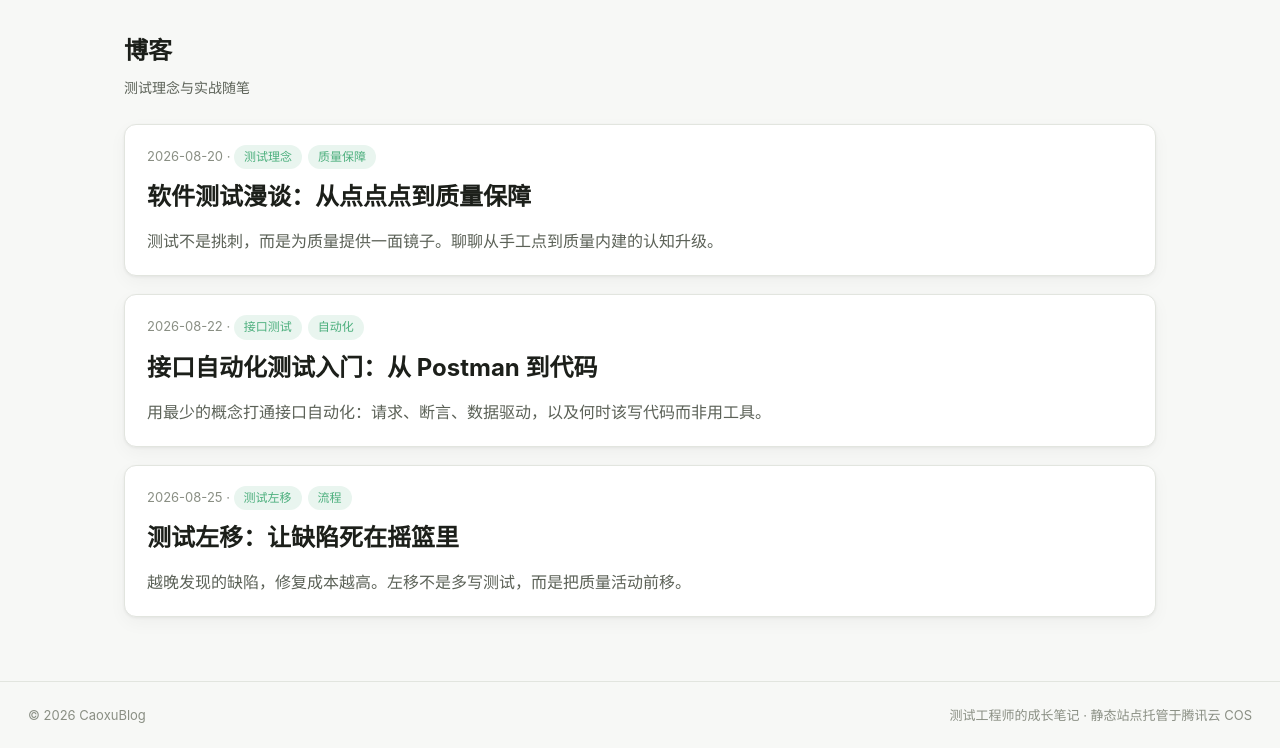
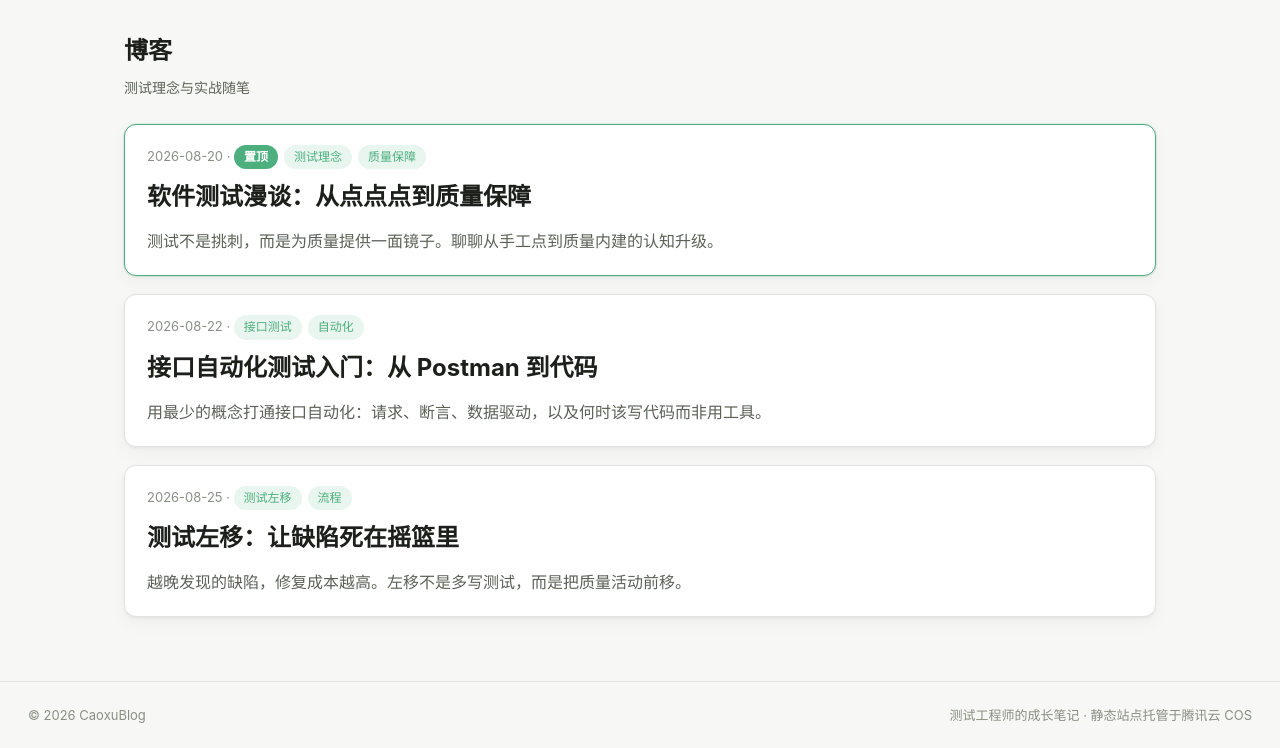
Before and after one commit to hiCaoxu/blog-Waline, a website: page index.html in a window 1280 px wide. Shown: the part 85-833 px from the top of the page. Drawn offline with Linux system fonts and the light colour scheme.

Commit message:
feat: 博客支持置顶（仅 1 篇），置顶文章带徽标并置于列表顶部

```diff
--- a/assets/app.js
+++ b/assets/app.js
@@ -84,12 +84,17 @@
   // ---------- 博客 ----------
   function renderBlogList() {
     setActive("blog");
-    const cards = (D.blog || []).map((p) => `
-      <a class="card card-link" href="#/blog/${p.id}">
-        <div class="meta">${p.date} · ${(p.tags || []).map((t) => `<span class="tag">${esc(t)}</span>`).join("")}</div>
+    const posts = D.blog || [];
+    const pinnedIdx = posts.findIndex((p) => p.pinned); // 只支持置顶 1 篇：取首个置顶项
+    const pinned = pinnedIdx >= 0 ? posts[pinnedIdx] : null;
+    const rest = posts.filter((_, i) => i !== pinnedIdx);
+    const cardHtml = (p, isPinned) => `
+      <a class="card card-link${isPinned ? " card-pinned" : ""}" href="#/blog/${p.id}">
+        <div class="meta">${p.date} · ${isPinned ? '<span class="tag tag-pinned">置顶</span>' : ""}${(p.tags || []).map((t) => `<span class="tag">${esc(t)}</span>`).join("")}</div>
         <h2 style="margin:8px 0 0">${esc(p.title)}</h2>
         <p class="excerpt">${esc(p.excerpt)}</p>
-      </a>`).join("");
+      </a>`;
+    const cards = (pinned ? cardHtml(pinned, true) : "") + rest.map((p) => cardHtml(p, false)).join("");
     app.innerHTML = `<h1 class="page-title">博客</h1><p class="page-sub">测试理念与实战随笔</p>
       <div class="grid grid-1">${cards}</div>`;
   }
--- a/assets/data.js
+++ b/assets/data.js
@@ -5,6 +5,7 @@ window.SITE_DATA = {
   blog: [
     {
       id: "quality-not-bugs",
+      pinned: true,
       title: "软件测试漫谈：从点点点到质量保障",
       date: "2026-08-20",
       tags: ["测试理念", "质量保障"],
--- a/assets/style.css
+++ b/assets/style.css
@@ -153,6 +153,15 @@ a:hover { text-decoration: underline; }
   border-radius: 999px;
   padding: 2px 10px;
   margin-right: 6px;
+}
+.tag-pinned {
+  color: #fff;
+  background: var(--accent);
+  font-weight: 600;
+}
+.card-pinned {
+  border-color: var(--accent);
+  box-shadow: 0 0 0 1px var(--accent-soft), var(--shadow);
 }
 .meta { color: var(--text-3); font-size: 13px; }
 .excerpt { color: var(--text-2); margin: 10px 0 0; }
```
